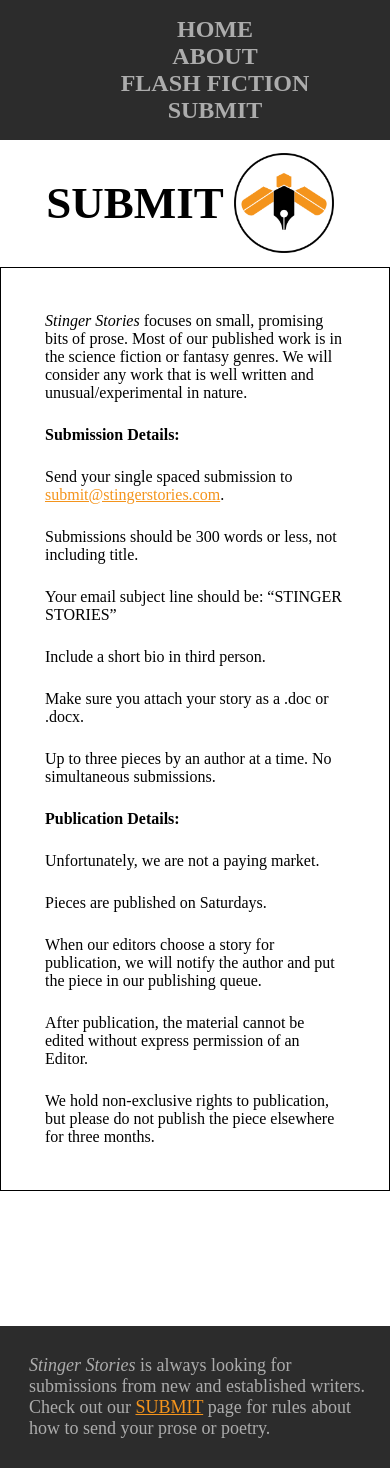
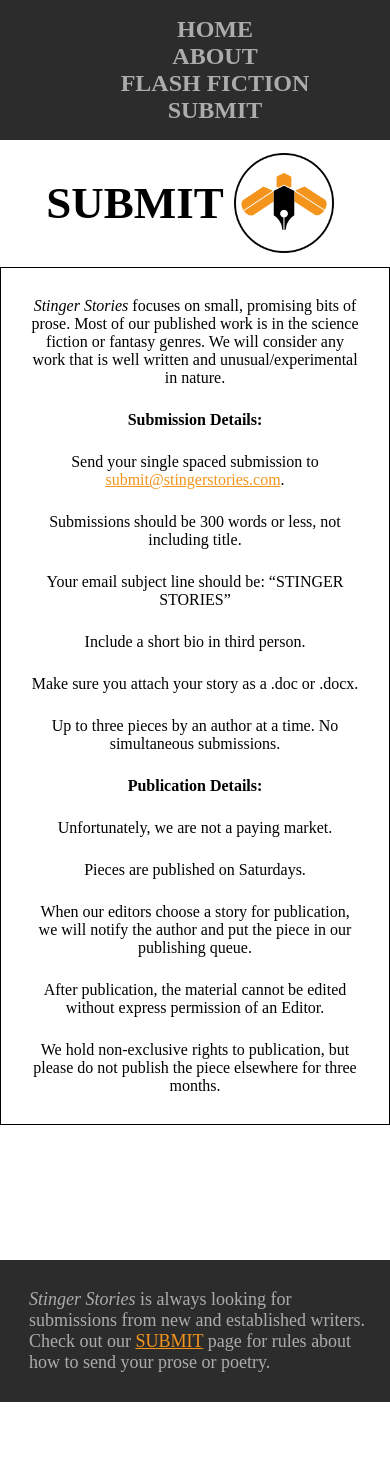
Before and after one commit to jwheatonumich/stinger-stories, a Jekyll site: the page built from submit.markdown, in a window 390 px wide. Built offline with Jekyll 4.4.1, drawn with Linux system fonts in a browser that asks for light colours; after the commit the page ends 1402 px from its top, so only the background shows below that.

Commit message:
Update submit.html

```diff
--- a/_layouts/submit.html
+++ b/_layouts/submit.html
@@ -26,6 +26,13 @@
 h2{
     font-size: 45;
     font-weight: bold;
+}
+
+@media (max-width: 850px){
+    #body-text-div {
+    text-align:center;
+    padding: 5px;
+}
 }
 </style>
 
```
